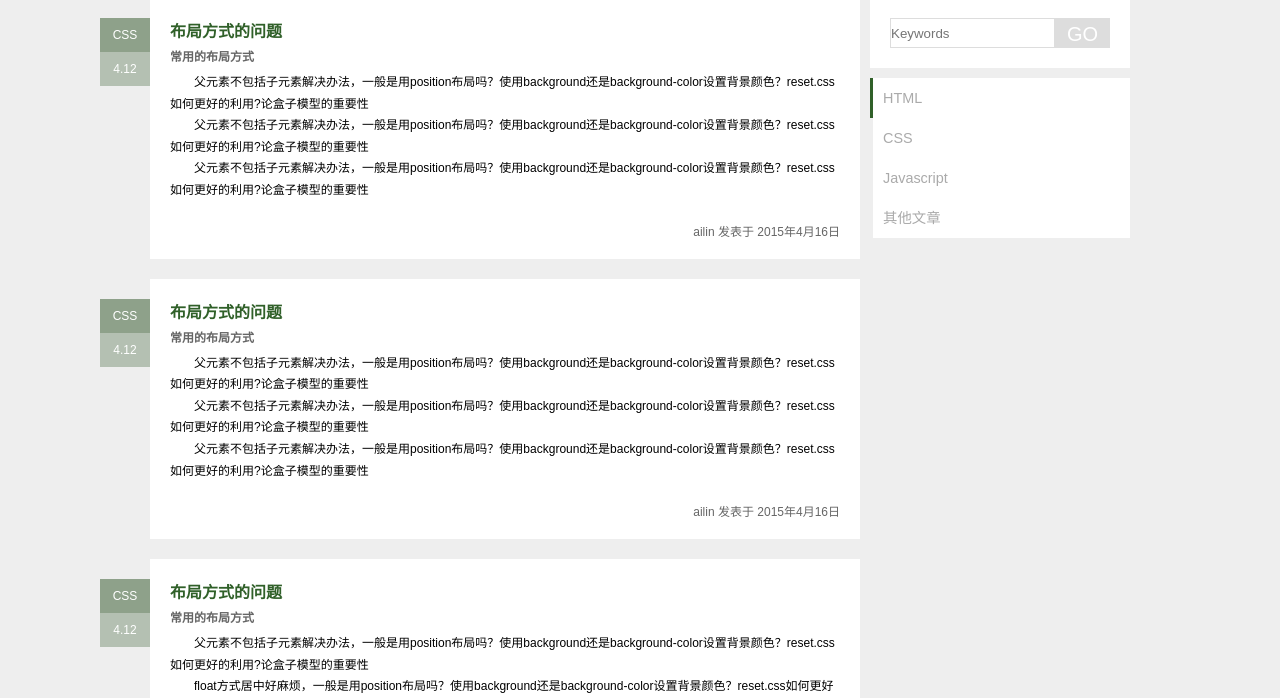
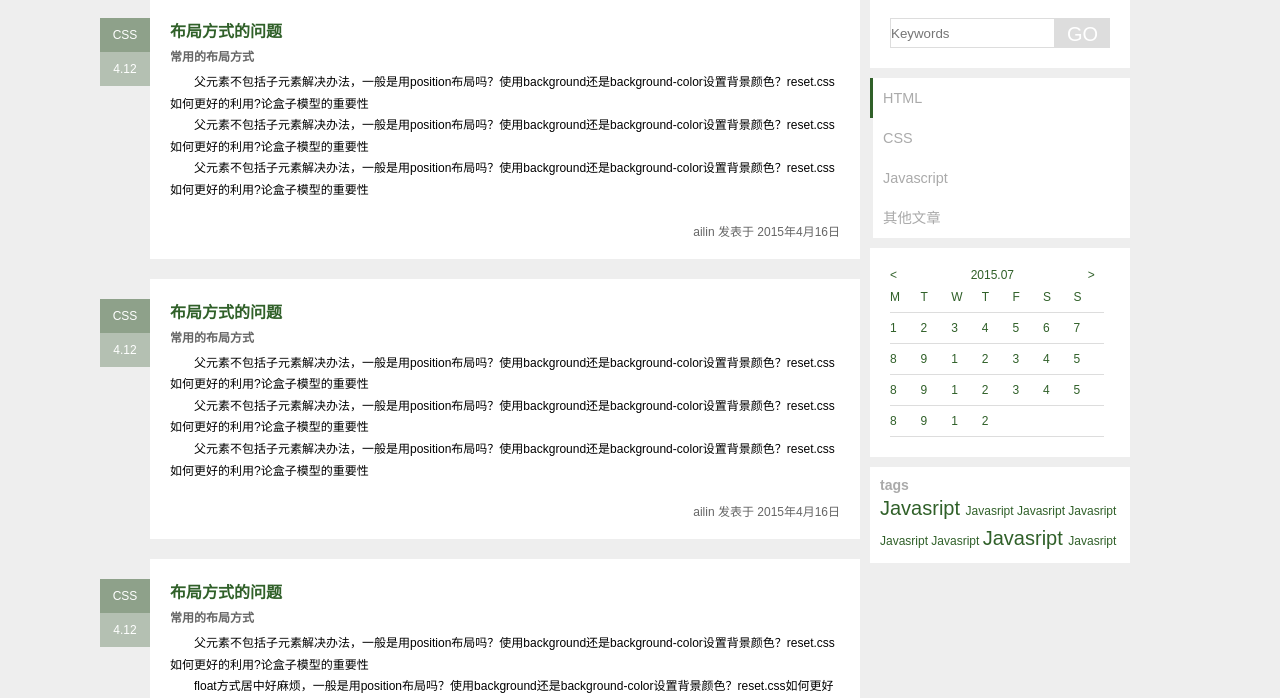
Before and after one commit to dengal3/web-ife, a plain HTML site: page task/task0001/blog.html in a window 1280 px wide. Shown: the part 102-800 px from the top of the page. Drawn offline with Linux system fonts and the light colour scheme.

Commit message:
blog finished

```diff
--- a/task/task0001/blog.html
+++ b/task/task0001/blog.html
@@ -2,7 +2,7 @@
 <html lang="zh-CN">
 <head>
   <meta charset="utf-8" http-equiv="X-UA-Compatible" content="IE=Edge">
-  <title>index</title>
+  <title>blog</title>
   <link rel="stylesheet" type="text/css" href="css/style.css">
 </head>
 <body>
@@ -129,12 +129,83 @@
 			<div class="calendar">
 		        <div class="cal-content">
 		          <div class="cal-header">
-		            <span class="pre-month"></span>
-		            <span class="cur-month"></span>
-		            <span class="next-month"></span>
+		            <span class="pre-month">&lt</span>
+		            <span class="cur-month">2015.07</span>
+		            <span class="next-month">&gt</span>
 		          </div>
+		          <table>
+		          	<tr>
+		          		<td>M</td>
+		          		<td>T</td>
+		          		<td>W</td>
+		          		<td>T</td>
+		          		<td>F</td>
+		          		<td>S</td>
+		          		<td>S</td>
+		          	</tr>
+		          	<tr>
+		          		<td>1</td>
+		          		<td>2</td>
+		          		<td>3</td>
+		          		<td>4</td>
+		          		<td>5</td>
+		          		<td>6</td>
+		          		<td>7</td>
+		          	</tr>
+		          	<tr>
+		          		<td>8</td>
+		          		<td>9</td>
+		          		<td>1</td>
+		          		<td>2</td>
+		          		<td>3</td>
+		          		<td>4</td>
+		          		<td>5</td>
+		          	</tr>
+		          	<tr>
+		          		<td>8</td>
+		          		<td>9</td>
+		          		<td>1</td>
+		          		<td>2</td>
+		          		<td>3</td>
+		          		<td>4</td>
+		          		<td>5</td>
+		          	</tr>
+		          	<tr>
+		          		<td>8</td>
+		          		<td>9</td>
+		          		<td>1</td>
+		          		<td>2</td>
+		          	</tr>
+		          </table>
 		        </div>
-		      </div>
+		    </div>
+		    <div class="tag">
+		    	<h3>tags</h3>
+		    	<span class="active">
+		    		Javasript
+		    	</span>
+		    	<span>
+		    		Javasript
+		    	</span>
+		    	<span>
+		    		Javasript
+		    	</span>
+		    	<span>
+		    		Javasript
+		    	</span>
+		    	<span>
+		    		Javasript
+		    	</span>
+		    	<span>
+		    		Javasript
+		    	</span>
+		    	<span class="active">
+		    		Javasript
+		    	</span>
+		    	<span>
+		    		Javasript
+		    	</span>
+		    </div>
 		</div>
 	</div>
 	<footer>
--- a/task/task0001/css/style.css
+++ b/task/task0001/css/style.css
@@ -342,3 +342,52 @@ footer > .copy-right {
 
         transition: all .6s;
     }
+
+    .wrap > .aside .cal-content {
+        margin-top: 10px;
+        padding: 20px;
+        background-color: #fff;
+    }
+        .wrap > .aside .cal-content span {
+            display: inline-block;
+            width: 30%;
+            text-align: center;
+            color: #306029;
+        }
+
+        .wrap > .aside .cal-content span:last-child {
+            text-align: right;
+        }
+        .wrap > .aside .cal-content span:first-child {
+            text-align: left;
+        }
+
+        .wrap > .aside .cal-content table {
+            border-collapse:collapse;
+        }
+        .wrap > .aside .cal-content tr {
+            border-bottom: 1px solid #ddd;
+        }
+
+        .wrap > .aside .cal-content table td {
+            display: inline-block;
+            float: left;
+            width: 2.55em;
+            line-height: 2.5em;
+            color: #306029;
+        }
+
+    .wrap > .aside .tag {
+        margin-top: 10px;
+        padding: 10px;
+        background-color: #fff;
+        color: #306029;
+    }
+    .wrap > .aside .tag h3 {
+        color: #aaa;
+    }
+    .wrap > .aside .tag span.active {
+        line-height: 30px;
+        font-size: 20px;
+        color: #306029;
+    }
```
